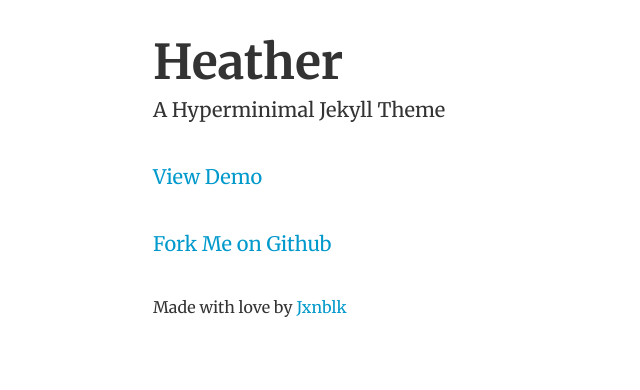
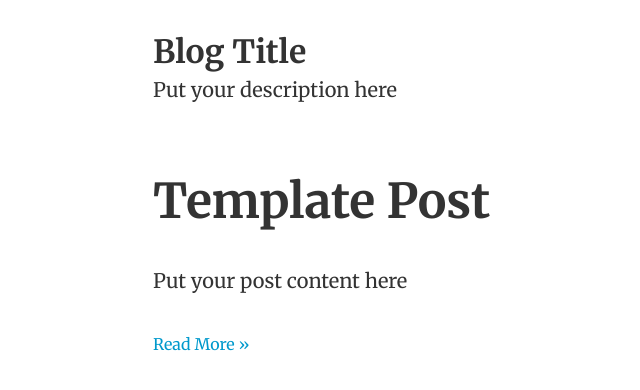
Before and after one commit to jxnblk/Heather, a Jekyll site: the page built from index.html, in a window 1280 px wide. Shown: the top 390 px of the page, without its empty margins (103-743 px from the left). Built offline with Jekyll 4.4.1, drawn with Linux system fonts in a browser that asks for light colours; the list of posts is cut into pages by our own code.

Commit message:
Reseting master to bare minimum

```diff
--- a/_layouts/landing.html
+++ /dev/null
@@ -1,5 +0,0 @@
-{% include _head.html %}
-<div class="wrap">
-{{ content }}
-
-{% include _footer.html %}
--- a/index.html
+++ b/index.html
@@ -1,9 +1,11 @@
 ---
-layout: landing
+layout: default
 ---
 
-<h1 class="m-0">Heather</h1>
-<p>A Hyperminimal Jekyll Theme</p>
-<p><a href="{{ site.url }}/demo">View Demo</a></p>
-<p><a href="http://github.com/jxnblk/Heather">Fork Me on Github</a></p>
-<p class="small">Made with love by <a href="http://jxnblk.com">Jxnblk</a></p>
+{% for post in site.posts %}
+<article class="post">
+  <h1 class=""><a href="{{ site.url }}{{ post.url }}" title="{{ post.title }}">{{ post.title }}</a></h1>
+  {{ post.excerpt }}
+  <a href="{{ site.url }}{{ post.url }}" title="{{ post.title }}">Read More &raquo;</a>
+</article>
+{% endfor %}
```
Also changed, not shown: demo/index.html (deleted, +0 -11 lines).
